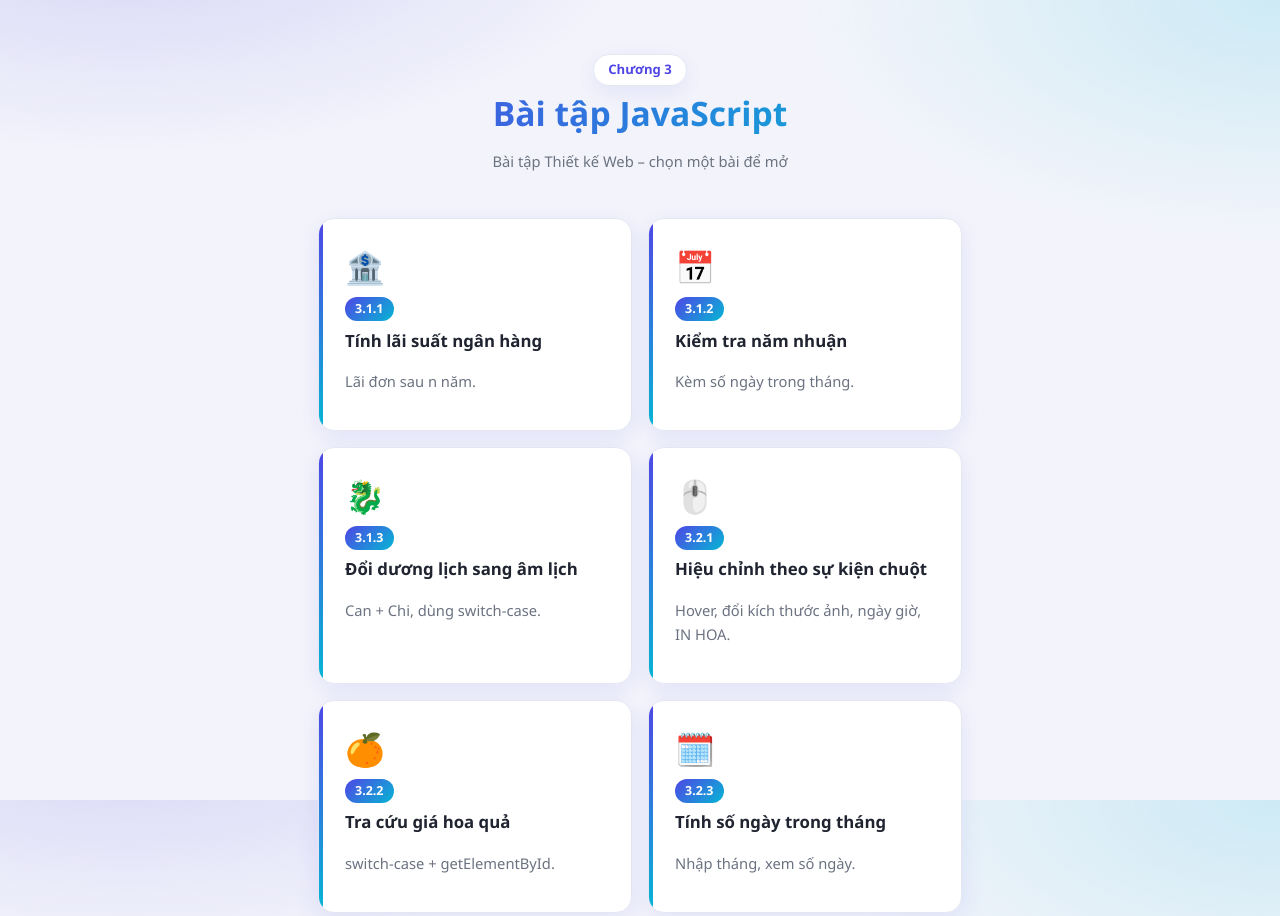
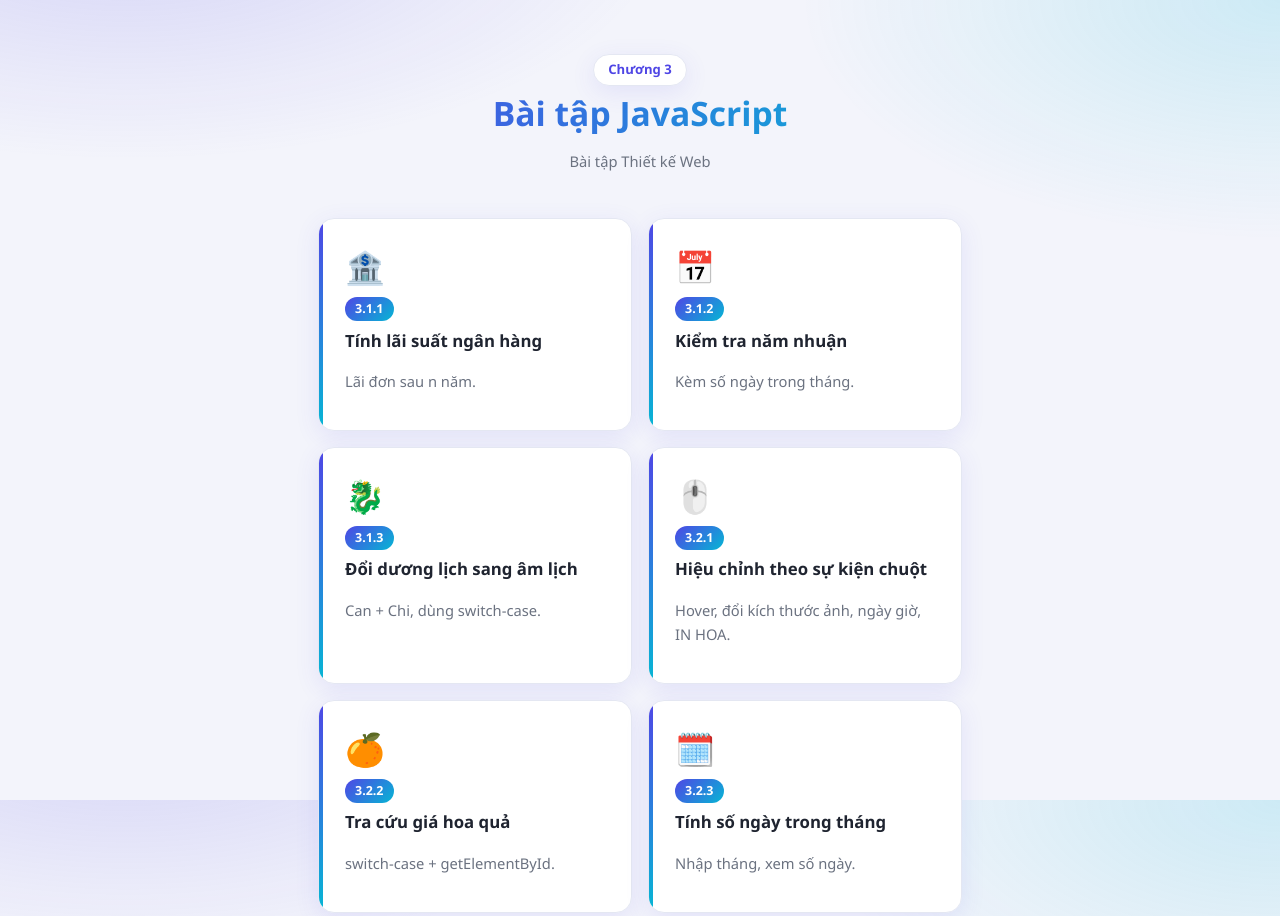
Before and after one commit to nhixim/nhixim.github.io, a plain HTML site: page VLE/Javascript jQuery/index.html in a window 1280 px wide. Shown: the top 916 px of the page. Drawn offline with Linux system fonts and the light colour scheme.

Commit message:
index.html

```diff
--- a/VLE/Javascript jQuery/index.html
+++ b/VLE/Javascript jQuery/index.html
@@ -5,7 +5,7 @@
 <div class="hero">
 <span class="badge">Chương 3</span>
 <h1>Bài tập JavaScript</h1>
-<p class="muted">Bài tập Thiết kế Web – chọn một bài để mở</p>
+<p class="muted">Bài tập Thiết kế Web</p>
 </div>
 <div class="grid">
 <a class="card" href="bai-3-1-1/"><span class="icon">🏦</span><span class="tag">3.1.1</span><h3>Tính lãi suất ngân hàng</h3><p class="muted">Lãi đơn sau n năm.</p></a>
```
